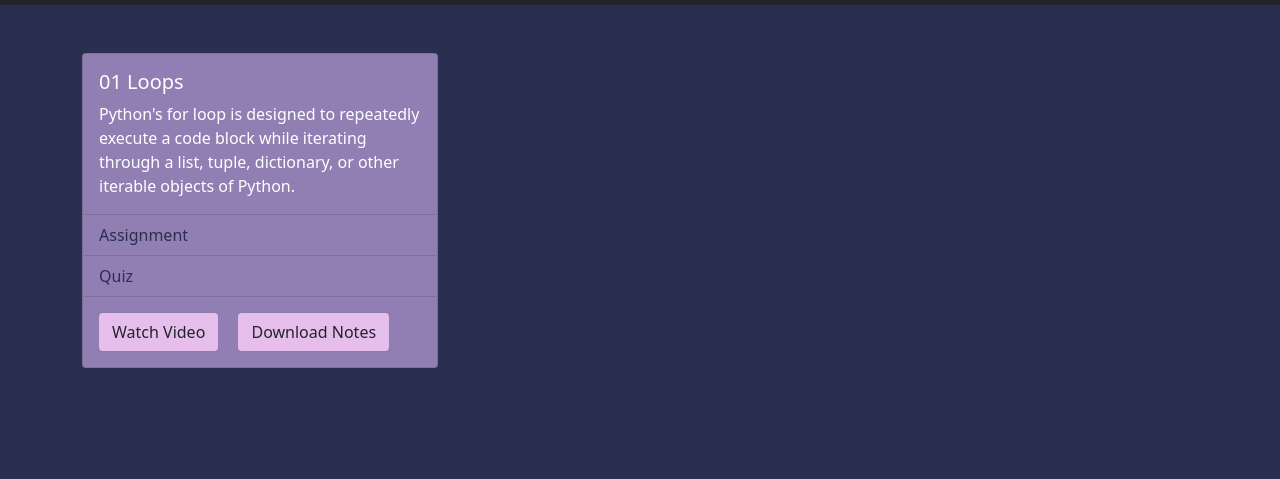
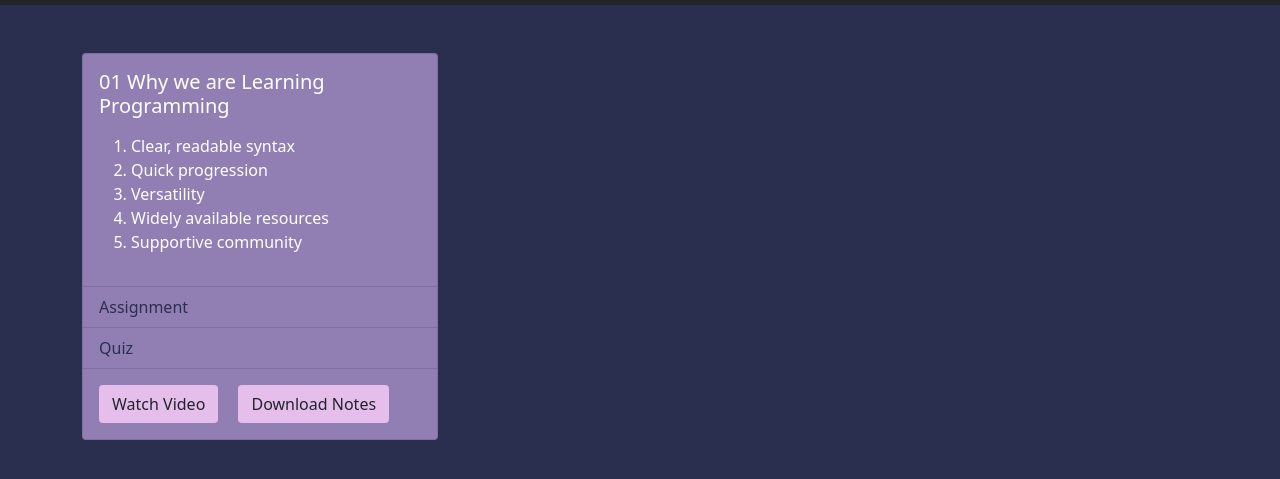
Before and after one commit to nimeshkumar90/Grade8, a plain HTML site: page index.html in a window 1280 px wide. Shown: the part 51-530 px from the top of the page. Drawn offline with nearby package versions, Linux system fonts and the light colour scheme.

Commit message:
index.html

```diff
--- a/index.html
+++ b/index.html
@@ -66,8 +66,16 @@
                 <seection class="col-md-4">
                     <div class="card" style="width:100%">
                         <div class="card-body">
-                          <h5 class="card-title">01 Loops</h5>
-                          <p class="card-text">Python's for loop is designed to repeatedly execute a code block while iterating through a list, tuple, dictionary, or other iterable objects of Python.</p>
+                          <h5 class="card-title">01 Why we are Learning Programming</h5>
+                          <p class="card-text">
+                            <ol>
+                              <li>Clear, readable syntax</li>
+                              <li>Quick progression</li>
+                              <li>Versatility</li>
+                              <li>Widely available resources</li>
+                              <li>Supportive community</li>
+                            </ol>
+                          </p>
                         </div>
                         <ul class="list-group list-group-flush">
                           <li class="list-group-item">
```
